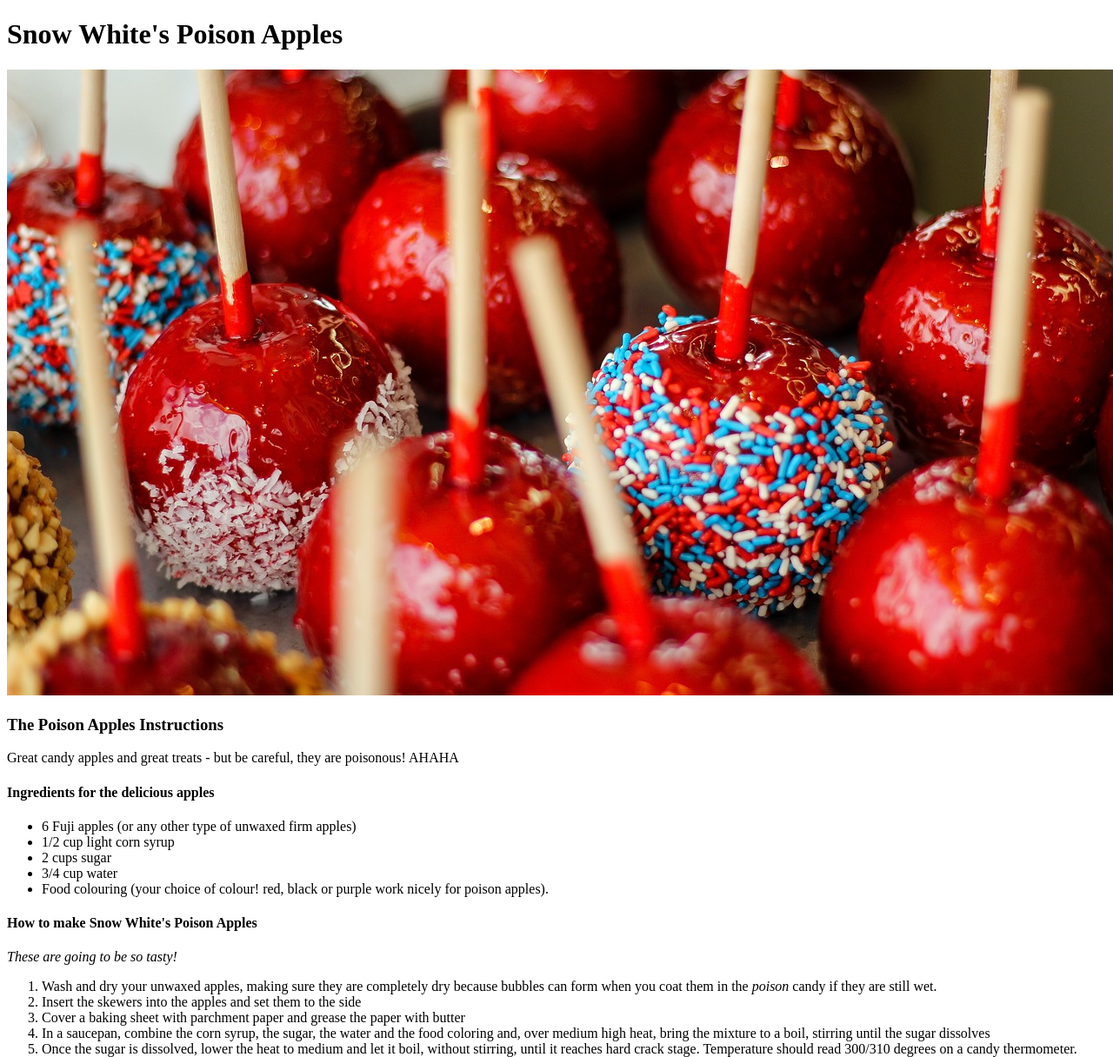
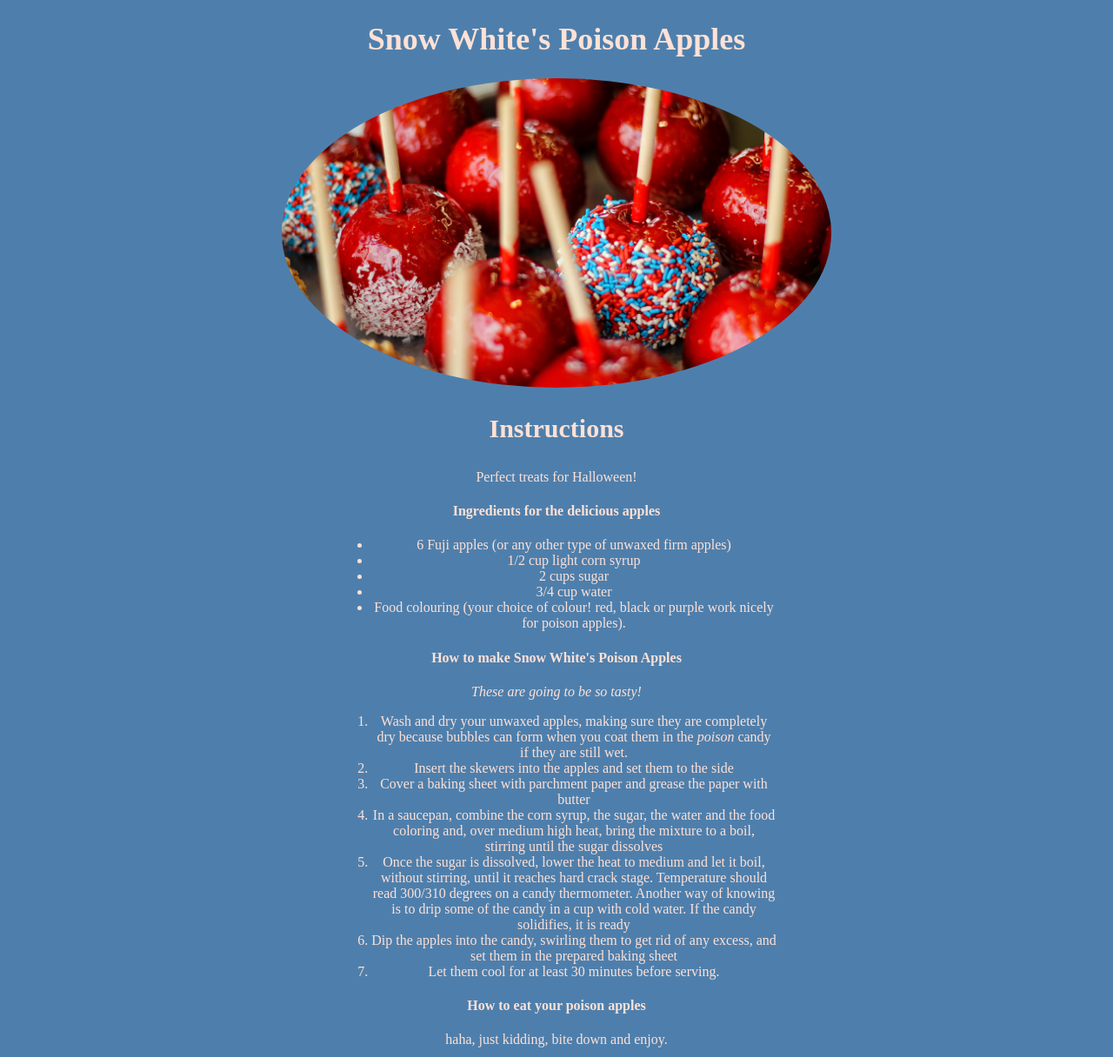
Before and after one commit to 09vantage/odin-recipes, a plain HTML site: page recipes/apples.html in a window 1280 px wide. Shown: the top 1216 px of the page at 87% size. Drawn offline with Linux system fonts and the light colour scheme.

Commit message:
update recipe pages with css

```diff
--- a/recipes/apples.html
+++ b/recipes/apples.html
@@ -4,12 +4,14 @@
     <meta charset="UTF-8">
     <meta name="viewport" content="width=device-width, initial-scale=1.0">
     <title>Snow White's Poison (Candy) Apples</title>
+    <link rel="stylesheet" href="../style.css" />
 </head>
 <body>
     <h1>Snow White's Poison Apples</h1>
-    <img src="../images/apples.jpg">
-    <h3>The Poison Apples Instructions</h3>
-    <p>Great candy apples and great treats - but be careful, they are poisonous! AHAHA</p>
+    <img src="../images/apples.jpg" id="image" />
+    <div class="contents">
+    <h3>Instructions</h3>
+    <p>Perfect treats for Halloween!</p>
 
     <h4>Ingredients for the delicious apples</h4>
         <ul>
@@ -39,7 +41,7 @@
 
     <p>This recipe was sourced from <em>Olivia's Cuisine</em> <a href="https://www.oliviascuisine.com/poison-apples/" target="_blank" rel="noopener noreferrer">https://www.oliviascuisine.com/poison-apples/</a></p>
 
-    <a href="../index.html">Return to recipes</a>
-
+    <button><a href="../index.html">Return to recipes</a></button>
+</div>
 </body>
 </html>
```
Also changed, not shown: recipes/house.html (+5 -3 lines), recipes/porridge.html (+6 -3 lines).
